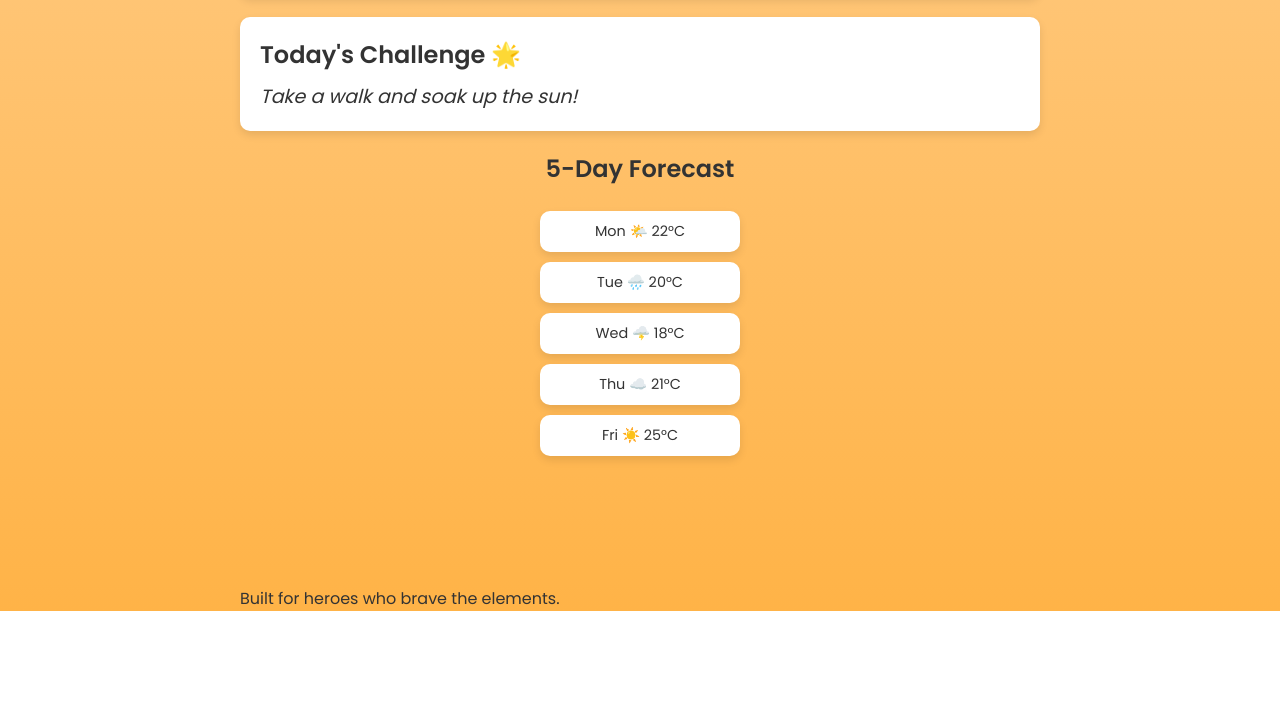
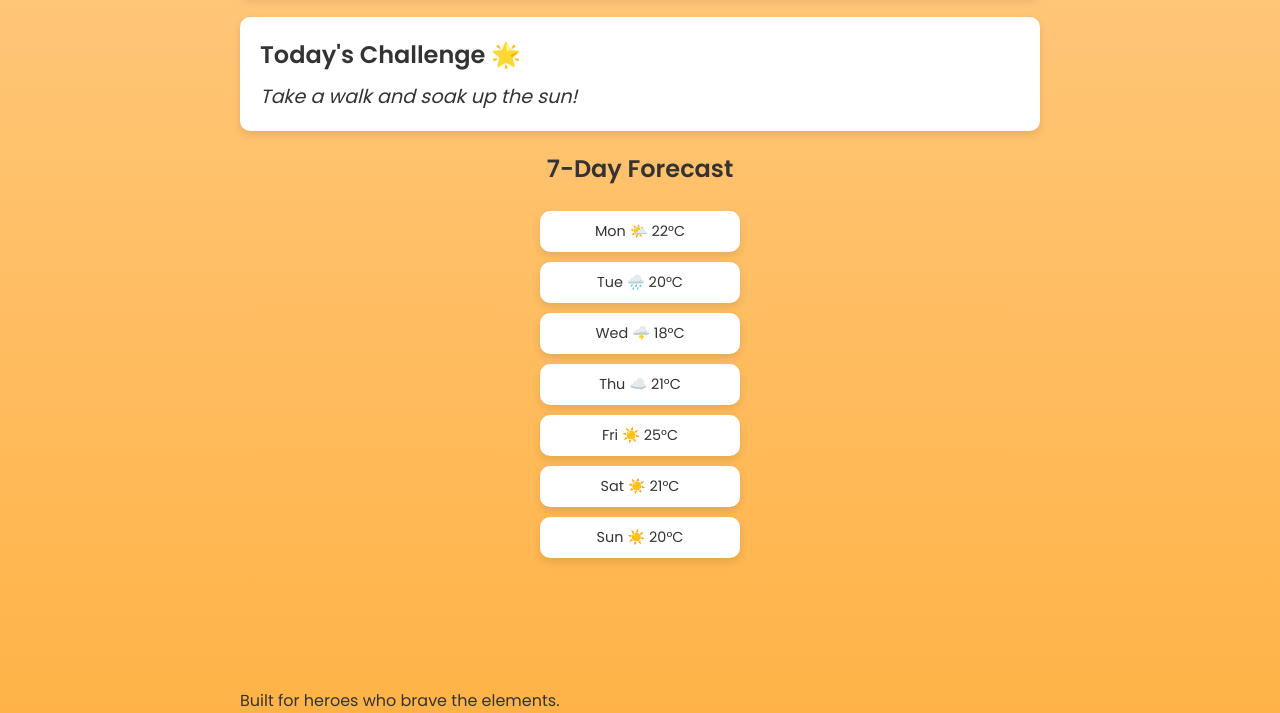
Before and after one commit to j4ke-m4loney/weather-hero-app, a plain HTML site: page index.html in a window 1280 px wide. Shown: the part 431-1144 px from the top of the page. Before the commit the page ends 1042 px from the top, so only its background shows below. Drawn offline with Linux system fonts and the light colour scheme.

Commit message:
Quick update to forecast

```diff
--- a/index.html
+++ b/index.html
@@ -46,13 +46,15 @@
 
     <!-- 5 Day Forecast  -->
     <section id="forecast">
-      <h2>5-Day Forecast</h2>
+      <h2>7-Day Forecast</h2>
       <div class="forcast-container">
         <div class="forecast-card">Mon 🌤️ 22°C</div>
         <div class="forecast-card">Tue 🌧️ 20°C</div>
         <div class="forecast-card">Wed 🌩️ 18°C</div>
         <div class="forecast-card">Thu ☁️ 21°C</div>
         <div class="forecast-card">Fri ☀️ 25°C</div>
+        <div class="forecast-card">Sat ☀️ 21°C</div>
+        <div class="forecast-card">Sun ☀️ 20°C</div>
       </div>
     </section>
   </main>
```
